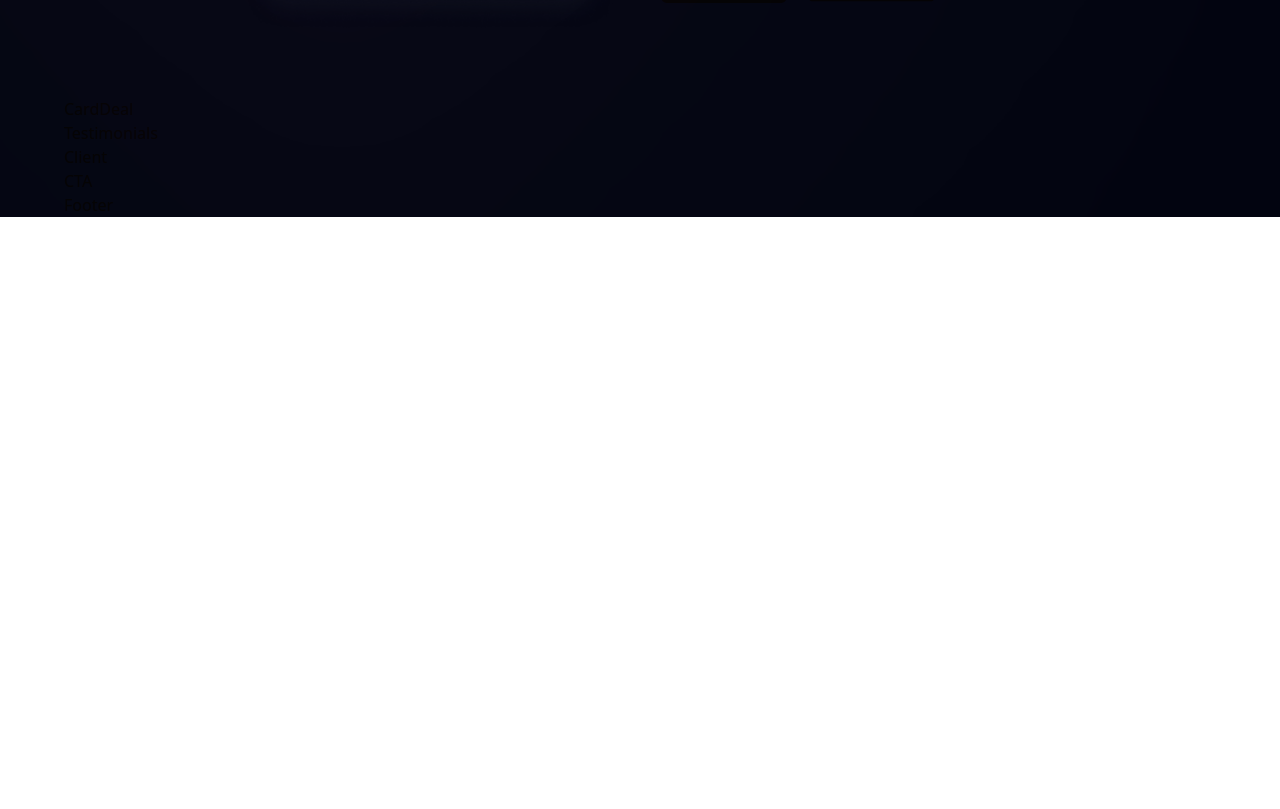
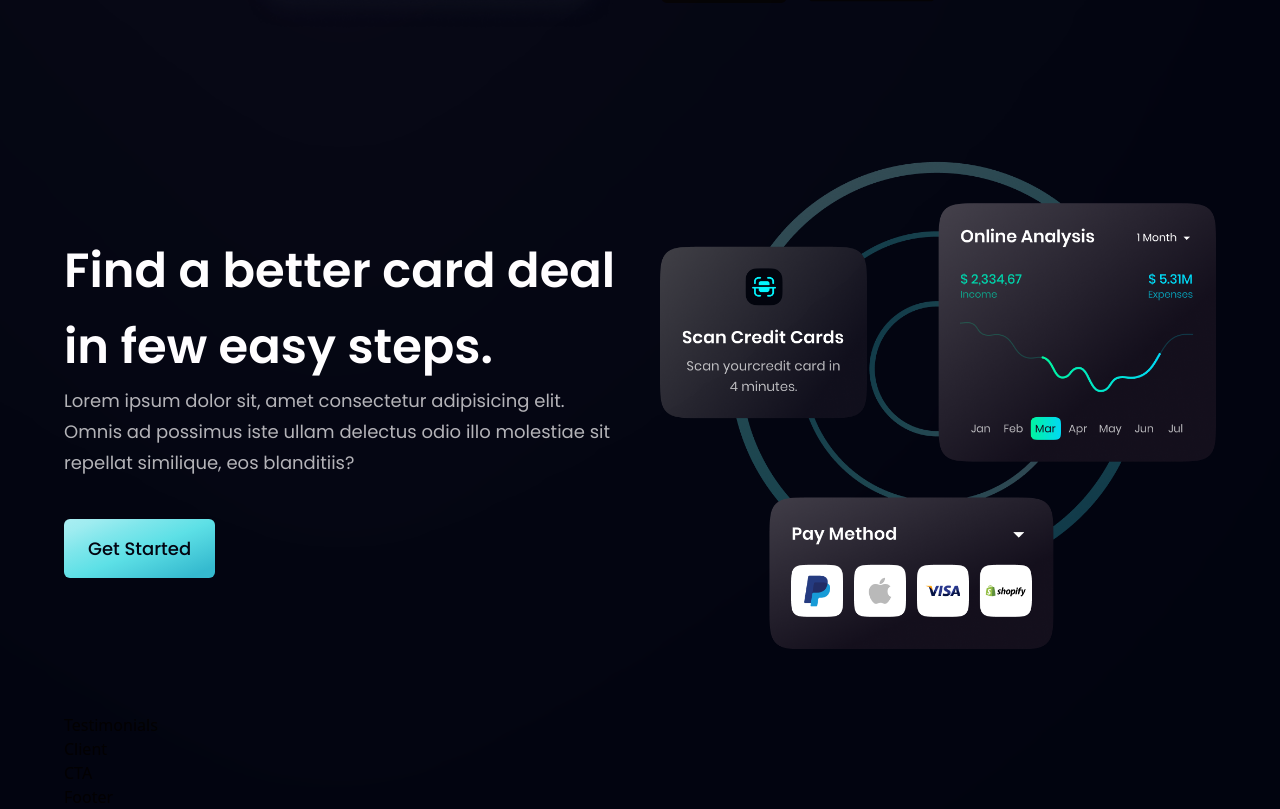
Before and after one commit to Suvrajit69/modernUI-Bank-Landing-page, a React (Vite) app: page / in a window 1280 px wide. Shown: the part 2191-3000 px from the top of the page. Before the commit the page ends 2408 px from the top, so only its background shows below. Built offline with nearby package versions, Linux system fonts and the light colour scheme.

Commit message:
CardDeal section complete

```diff
--- a/src/components/Button.jsx
+++ b/src/components/Button.jsx
@@ -1,7 +1,7 @@
 import React from 'react'
 
 const Button = ({props}) => (
-  <button type='button' className={`py-4 px-6 bg-blue-gradient font-poppins font-medium text-[18px] text-primary ${props}`}>
+  <button type='button' className={`py-4 px-6 bg-blue-gradient font-poppins font-medium text-[18px] text-primary rounded-md ${props}`}>
     Get Started
   </button>
 )
--- a/src/components/CardDeal.jsx
+++ b/src/components/CardDeal.jsx
@@ -1,9 +1,23 @@
-import React from 'react'
+import styles, {layout} from '../style'
+import {card} from '../assets';
+import Button from './Button';
 
-const CardDeal = () => {
-  return (
-    <div>CardDeal</div>
-  )
-}
+const CardDeal = () => (
+  <section className={`${layout.section}`}>
+
+    <div className={`${layout.sectionInfo}`}>
+
+      <h2 className={`${styles.heading2}`}>Find a better card deal <br className='sm:block hidden'/>
+      in few easy steps.
+      </h2>
+      <p className={`${styles.paragraph} max-w-[470px]:`}>Lorem ipsum dolor sit, amet consectetur adipisicing elit. Omnis ad possimus iste ullam delectus odio illo molestiae sit repellat similique, eos blanditiis?</p>
+      <Button props={'mt-10'}/>
+    </div>
+    <div className={`${layout.sectionImg}`}>
+       <img src={card} alt="" className='w-full h-full'/>
+    </div>
+  </section>
+)
+
 
 export default CardDeal
--- a/tailwind.config.js
+++ b/tailwind.config.js
@@ -19,6 +19,7 @@ module.exports = {
       ss: "620px",
       sm: "768px",
       md: "900px",
+      // xmd:"1060",
       lg: "1200px",
       xl: "1700px",
     },
```
